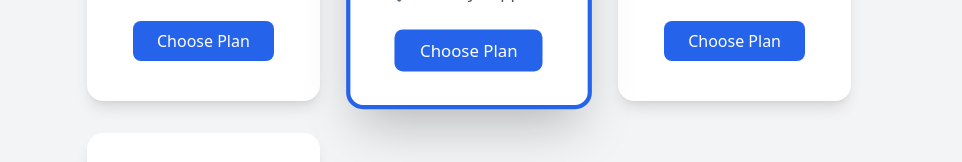
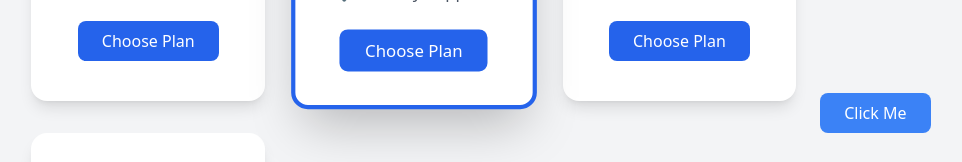
Before and after one commit to ofear3/tailwindCSS, a plain HTML site: page index.html in a window 1280 px wide. Shown: the part 287-449 px from the top of the page, without its empty margins (171-1133 px from the left). Drawn offline with nearby package versions, Linux system fonts and the light colour scheme.

Commit message:
Update index.html

```diff
--- a/index.html
+++ b/index.html
@@ -69,6 +69,10 @@
 
   </div>
 
+    <button class="bg-blue-500 text-white px-6 py-2 rounded-lg hover:bg-blue-600 transition">
+        Click Me
+    </button>
+
 </body>
 
 </html>
```
